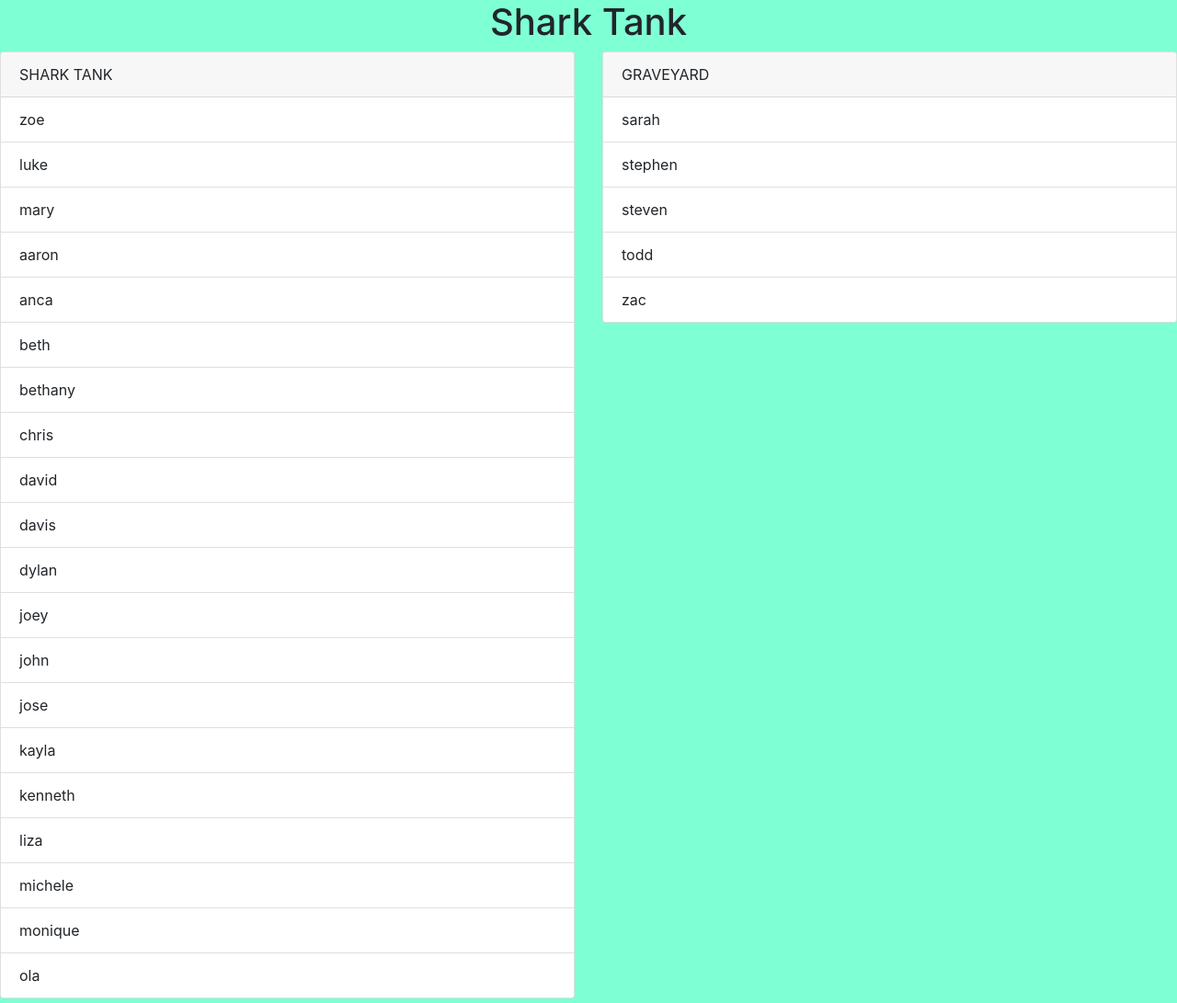
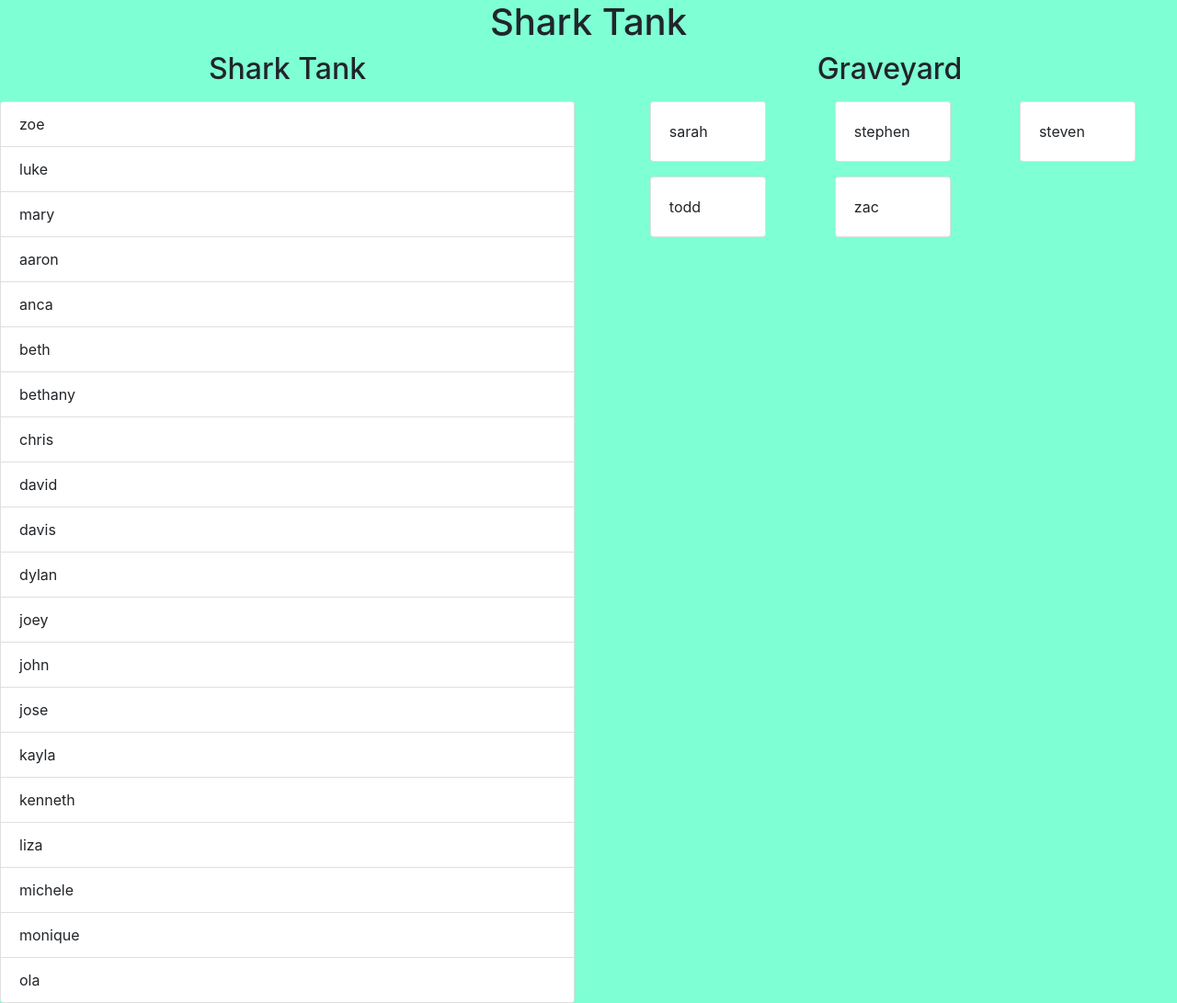
Before and after one commit to AaronLain/shark-tank, a plain HTML site: page index.html in a window 1280 px wide. Shown: the whole page at 92% size. Drawn offline with nearby package versions, Linux system fonts and the light colour scheme.

Commit message:
graveyard + basic styling

```diff
--- a/index.html
+++ b/index.html
@@ -11,10 +11,12 @@
 <h1>Shark Tank</h1>
 <div class="row">
     <div class='col-6'>
+        <h2>Shark Tank</h2>
         <div id="tank"></div>
     </div>
     <div class='col-6'>
-        <div id="graveyard"></div>
+        <h2>Graveyard</h2>
+        <div id="graveyard" class="d-flex flex-wrap"></div>
     </div>
 </div>
 
--- a/javascripts/components/graveyard.js
+++ b/javascripts/components/graveyard.js
@@ -4,14 +4,13 @@ import deadPersons from '../helpers/data/personData.js'
 const buildGraveyard = () => {
     const corpses = deadPersons.getDeadPersons();
     let domString = ''
-    domString += `<div class="card">`
-    domString += `<div class="card-header">GRAVEYARD</div>`
-    domString += `<ul class="list-group list-group-flush">`
     corpses.forEach((corpse) => {
-        domString += `<li class="list-group-item">${corpse.name}</li>`
+        domString += '<div class="col-3 person-card">'
+        domString += '<div class="card">'
+        domString += `<div class="card-body">${corpse.name}</div>`
+        domString += '</div>'
+        domString += '</div>'
     });
-    domString += `</ul>`
-    domString += `</div>`
 
     util.printToDom('graveyard', domString)
 }
--- a/javascripts/components/tank.js
+++ b/javascripts/components/tank.js
@@ -4,8 +4,7 @@ import personData from '../helpers/data/personData.js'
 const tankBuilder = () => {
     const persons = personData.getAlivePersons();
     let domString = ''
-    domString += `<div class="card">`
-    domString += `<div class="card-header">SHARK TANK</div>`
+    domString += `<div class="card shark-tank">`
     domString += `<ul class="list-group list-group-flush">`
     persons.forEach((person) => {
         domString += `<li class="list-group-item">${person.name}</li>`
--- a/styles/main.css
+++ b/styles/main.css
@@ -2,6 +2,15 @@ body {
     background-color: aquamarine;
 }
 
-h1 {
+h1, h2 {
     text-align: center;
 }
+
+.person-card {
+    margin: .5rem;
+    margin-left: 2.3rem;
+}
+
+.shark-tank {
+    margin-top: 1rem;
+}
```
